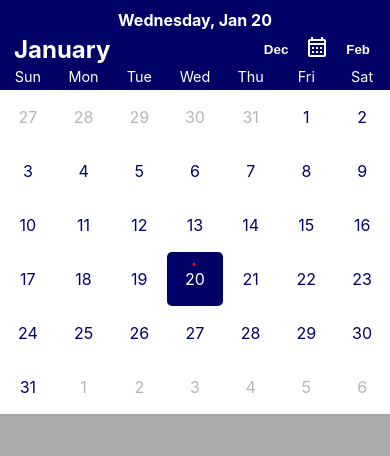
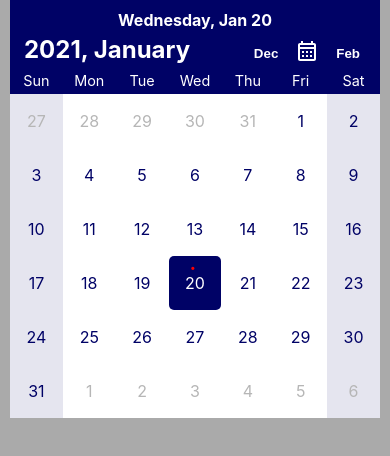
Before and after one commit to tregulovailmira/react-calendar, a React (Create React App) app: page / in a window 390 px wide. Shown: the top 456 px of the page. Built offline with nearby package versions, Linux system fonts and the light colour scheme.

Commit message:
Fix calendar styles

```diff
--- a/src/components/Calendar/Calendar.module.sass
+++ b/src/components/Calendar/Calendar.module.sass
@@ -7,3 +7,6 @@
     flex-direction: column
     max-width: 400px
     max-height: 400px
+
+    @media screen and ( max-width: 420px )
+        margin: 0 10px
--- a/src/components/Calendar/CalendarNavigation/CalendarNavigation.module.sass
+++ b/src/components/Calendar/CalendarNavigation/CalendarNavigation.module.sass
@@ -4,7 +4,7 @@
 
 .navigationWrapper
     @extend %displayFlex
-    align-items: center
+    align-items: baseline
     color: #ffffff
     margin-top: 5px
 
@@ -19,3 +19,6 @@
         margin-left: 14px
         font-size: 1.5rem
         font-weight: bold
+
+        @media screen and ( max-width: 360px )
+           font-size: 1.3rem
--- a/src/components/Calendar/CalendarNavigation/index.jsx
+++ b/src/components/Calendar/CalendarNavigation/index.jsx
@@ -19,7 +19,7 @@ const CalendarNavigation = ({ selectedMonth, setMonth }) => {
 
   const prevMonth = format(sub(selectedMonth, { months: 1 }), 'MMM');
   const nextMonth = format(add(selectedMonth, { months: 1 }), 'MMM');
-  const selectMonth = format(selectedMonth, 'MMMM');
+  const selectMonth = format(selectedMonth, 'yyyy, MMMM');
 
   return (
     <div className={styles.navigationWrapper}>
--- a/src/components/Calendar/Month/Week/Day/Day.module.sass
+++ b/src/components/Calendar/Month/Week/Day/Day.module.sass
@@ -20,7 +20,7 @@
             content: "."
             bottom: 34px
             right: 25px
-            color: red
+            color: #ff0000
             font-size: 25px
 
 %selectedDayStyles
@@ -35,3 +35,6 @@
 .selectedDay
     background-color: #000266
     @extend %selectedDayStyles
+
+.weekend
+    background-color: rgba(0, 2, 102, 0.1)
--- a/src/components/Calendar/Month/Week/Day/index.jsx
+++ b/src/components/Calendar/Month/Week/Day/index.jsx
@@ -1,5 +1,5 @@
 import React from 'react';
-import { getDate, isSameMonth, isSameDay } from 'date-fns';
+import { getDate, isSameMonth, isSameDay, isWeekend } from 'date-fns';
 import styles from './Day.module.sass';
 import cx from 'classnames';
 
@@ -19,6 +19,7 @@ const Day = ({
     [styles.currentMonthDays]: isSameMonth(selectedMonth, day),
     [styles.selectedDay]: isSameDay(selectedDay, day),
     [styles.currentDay]: isSameDay(currentDay, day),
+    [styles.weekend]: isWeekend(day)
   });
 
   return (
--- a/src/components/Calendar/Month/WeekDays/WeekDays.module.sass
+++ b/src/components/Calendar/Month/WeekDays/WeekDays.module.sass
@@ -4,7 +4,7 @@
     padding: 3px 0
 
 
-    & > td
+    td
         text-align: center
         line-height: 1.5rem
         font-size: 0.9rem
--- a/src/components/Calendar/Month/WeekDays/index.jsx
+++ b/src/components/Calendar/Month/WeekDays/index.jsx
@@ -4,6 +4,7 @@ import styles from './WeekDays.module.sass';
 const WeekDays = () => {
   return (
     <thead className={styles.weekDaysWrapper}>
+      <tr>
         <td>Sun</td>
         <td>Mon</td>
         <td>Tue</td>
@@ -11,6 +12,7 @@ const WeekDays = () => {
         <td>Thu</td>
         <td>Fri</td>
         <td>Sat</td>
+      </tr>
     </thead>
   );
 };
--- a/src/components/Calendar/index.jsx
+++ b/src/components/Calendar/index.jsx
@@ -8,7 +8,8 @@ import styles from './Calendar.module.sass';
 const Calendar = () => {
   const [selectedDay, setSelectedDay] = useState(new Date());
   const [selectedMonth, setSelectedMonth] = useState(startOfMonth(new Date()));
-  const [currentDay, setCurrentDay] = useState(new Date());
+  // const [currentDay, setCurrentDay] = useState(new Date());
+  const currentDay = new Date();
 
   const setSelectedDayHandler = (value) => {
     setSelectedDay(value);
```
Also changed, not shown: 1 other file (tests, documents, lock files or other folders). Lines whose indentation alone changed are shown as unchanged.
